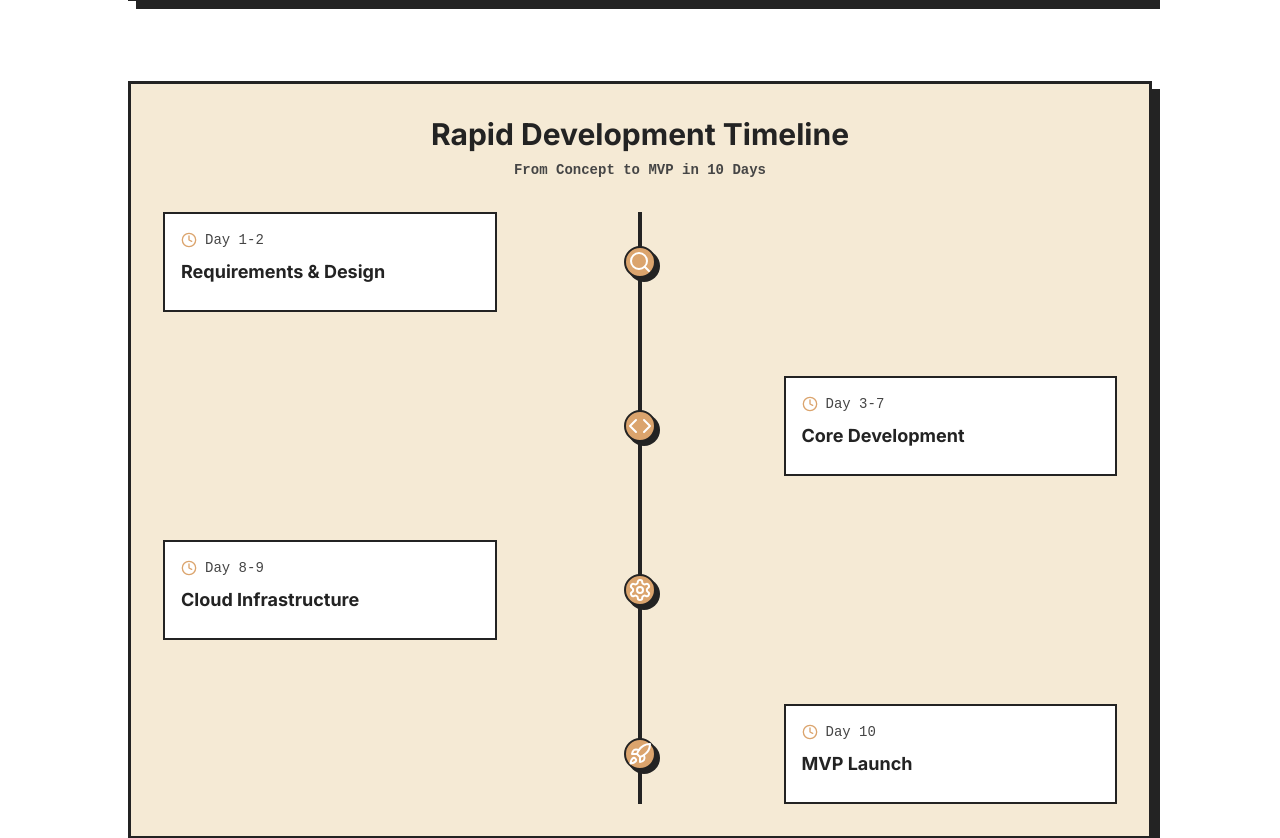
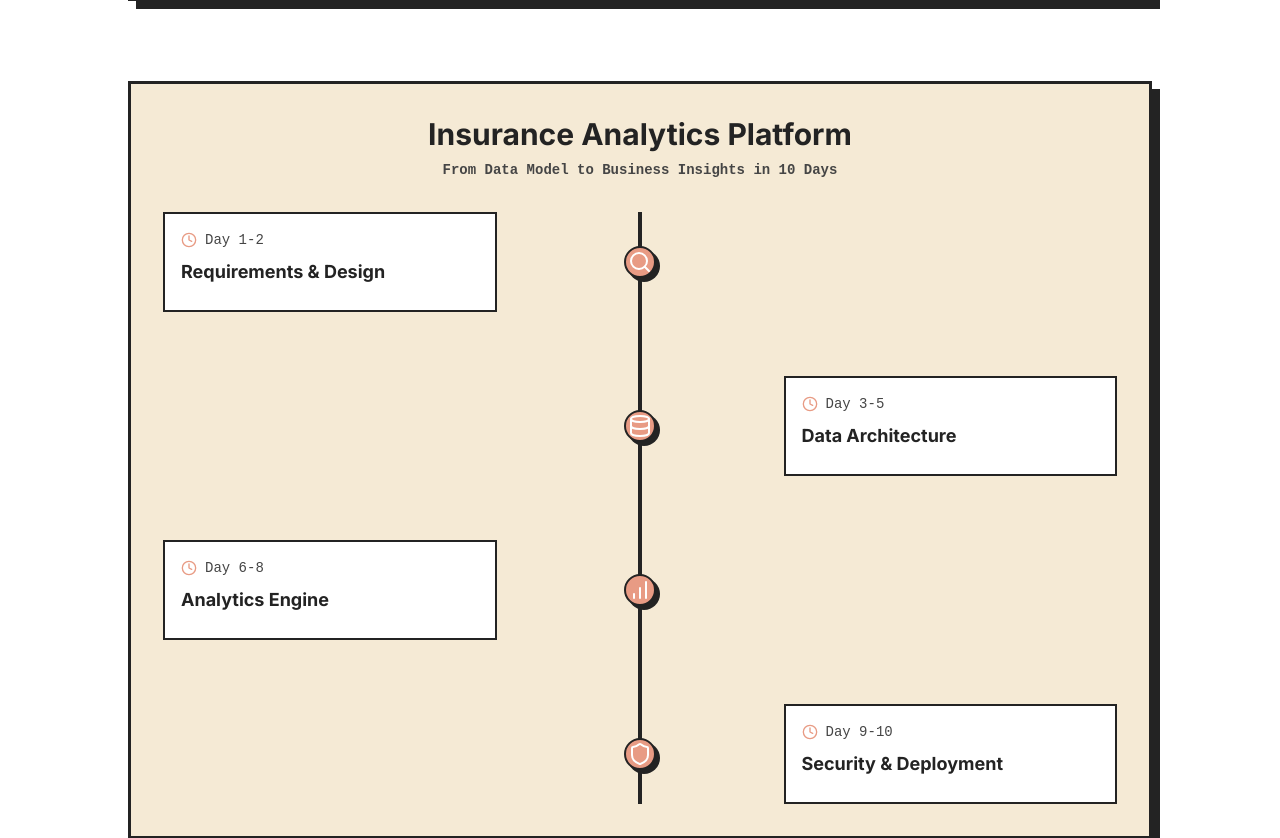
Before and after one commit to kriegercisneros/modern-portfolio, a Next.js app: page / in a window 1280 px wide. Shown: the part 1160-1998 px from the top of the page. Built offline with nearby package versions, Linux system fonts and the light colour scheme.

Commit message:
Update timeline for Insurance Analytics project

```diff
--- a/components/RapidDevelopmentTimeline.tsx
+++ b/components/RapidDevelopmentTimeline.tsx
@@ -1,7 +1,7 @@
 "use client";
 
 import React, { useState } from 'react';
-import { Clock, Code, Rocket, Search, Settings, Star, Zap } from 'lucide-react';
+import { Clock, Code, Rocket, Search, Settings, Star, Zap, Database, BarChart, Shield } from 'lucide-react';
 
 const TimelineVisualization = () => {
   const [activePhase, setActivePhase] = useState(null);
@@ -12,62 +12,62 @@ const TimelineVisualization = () => {
       duration: "Day 1-2",
       icon: <Search />,
       details: [
-        "Stakeholder Interviews",
-        "Architecture Planning",
-        "Tech Stack Selection",
-        "MCP Environment Setup"
+        "Insurance Data Model Definition",
+        "Analytics Requirements Mapping",
+        "Key Performance Metrics Design",
+        "User Journey Planning"
       ],
-      tools: ["MCP", "Figma", "Draw.io"]
+      tools: ["Miro", "Notion", "Figma"]
     },
     {
-      title: "Core Development",
-      duration: "Day 3-7",
-      icon: <Code />,
+      title: "Data Architecture",
+      duration: "Day 3-5",
+      icon: <Database />,
       details: [
-        "Database Schema",
-        "API Development",
-        "Core Features",
-        "Testing Framework"
+        "Insurance Schema Design",
+        "Claims Data Modeling",
+        "Policy Information Structure",
+        "Location-based Data Setup"
       ],
-      tools: ["TypeScript", "Node.js", "PostgreSQL"]
+      tools: ["PostgreSQL", "TypeScript", "Prisma"]
     },
     {
-      title: "Cloud Infrastructure",
-      duration: "Day 8-9",
-      icon: <Settings />,
+      title: "Analytics Engine",
+      duration: "Day 6-8",
+      icon: <BarChart />,
       details: [
-        "AWS Setup",
-        "CI/CD Pipeline",
-        "Monitoring",
-        "Security Implementation"
+        "Loss Ratio Calculations",
+        "Close Ratio Analytics",
+        "Retention Metrics",
+        "Geographic Risk Analysis"
       ],
-      tools: ["AWS", "Docker", "GitHub Actions"]
+      tools: ["Node.js", "D3.js", "React"]
     },
     {
-      title: "MVP Launch",
-      duration: "Day 10",
-      icon: <Rocket />,
+      title: "Security & Deployment",
+      duration: "Day 9-10",
+      icon: <Shield />,
       details: [
-        "Deployment",
+        "Data Anonymization",
+        "Access Controls",
         "Performance Testing",
-        "Security Audit",
-        "Documentation"
+        "AWS Infrastructure"
       ],
-      tools: ["CloudWatch", "DataDog", "Jest"]
+      tools: ["AWS", "Auth0", "Jest"]
     }
   ];
 
   return (
     <div className="bg-stone-light border-3 border-accent shadow-brutal-lg p-8 max-w-5xl mx-auto">
       <h2 className="text-3xl font-bold text-accent mb-8 text-center">
-        Rapid Development Timeline
+        Insurance Analytics Platform
         <span className="block text-sm font-mono text-accent-soft mt-2">
-          From Concept to MVP in 10 Days
+          From Data Model to Business Insights in 10 Days
         </span>
       </h2>
 
+      {/* Rest of your component structure remains the same */}
       <div className="relative">
-        {/* Timeline line */}
         <div className="absolute left-1/2 top-0 bottom-0 w-1 bg-accent transform -translate-x-1/2" />
 
         {phases.map((phase, index) => (
@@ -81,14 +81,12 @@ const TimelineVisualization = () => {
               flex items-center
               ${index % 2 === 0 ? 'flex-row' : 'flex-row-reverse'}
             `}>
-              {/* Timeline node */}
               <div className="absolute left-1/2 transform -translate-x-1/2">
-                <div className="w-8 h-8 bg-brutal-blue border-2 border-accent rounded-full flex items-center justify-center shadow-brutal">
+                <div className="w-8 h-8 bg-[#E89B84] border-2 border-accent rounded-full flex items-center justify-center shadow-brutal">
                   {phase.icon && <div className="text-white">{phase.icon}</div>}
                 </div>
               </div>
 
-              {/* Content */}
               <div className={`w-5/12 ${index % 2 === 0 ? 'pr-16' : 'pl-16'}`}>
                 <div className={`
                   bg-surface border-2 border-accent p-4
@@ -96,7 +94,7 @@ const TimelineVisualization = () => {
                   transition-all duration-300
                 `}>
                   <div className="flex items-center gap-2 mb-2">
-                    <Clock className="w-4 h-4 text-brutal-blue" />
+                    <Clock className="w-4 h-4 text-[#E89B84]" />
                     <span className="text-sm font-mono text-accent-soft">
                       {phase.duration}
                     </span>
@@ -108,7 +106,7 @@ const TimelineVisualization = () => {
                       <div className="space-y-2 mb-4">
                         {phase.details.map((detail, i) => (
                           <div key={i} className="flex items-center gap-2">
-                            <Zap className="w-4 h-4 text-brutal-yellow" />
+                            <Zap className="w-4 h-4 text-[#E89B84]" />
                             <span className="text-sm text-accent-soft">{detail}</span>
                           </div>
                         ))}
@@ -119,7 +117,7 @@ const TimelineVisualization = () => {
                             key={i}
                             className="inline-flex items-center gap-1 px-2 py-1 bg-stone-light border border-accent text-xs font-mono"
                           >
-                            <Star className="w-3 h-3 text-brutal-blue" />
+                            <Star className="w-3 h-3 text-[#E89B84]" />
                             {tool}
                           </span>
                         ))}
```
